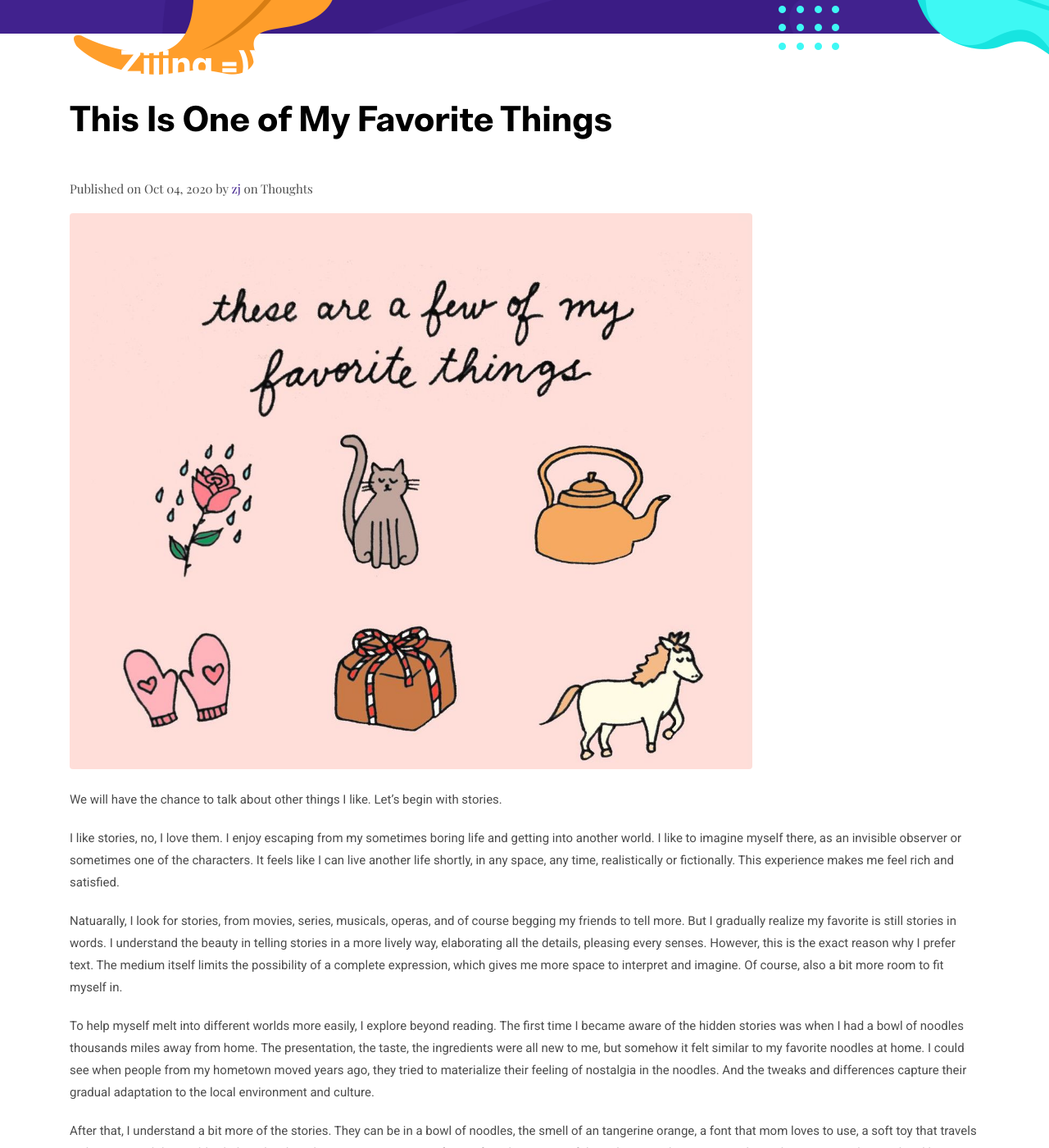
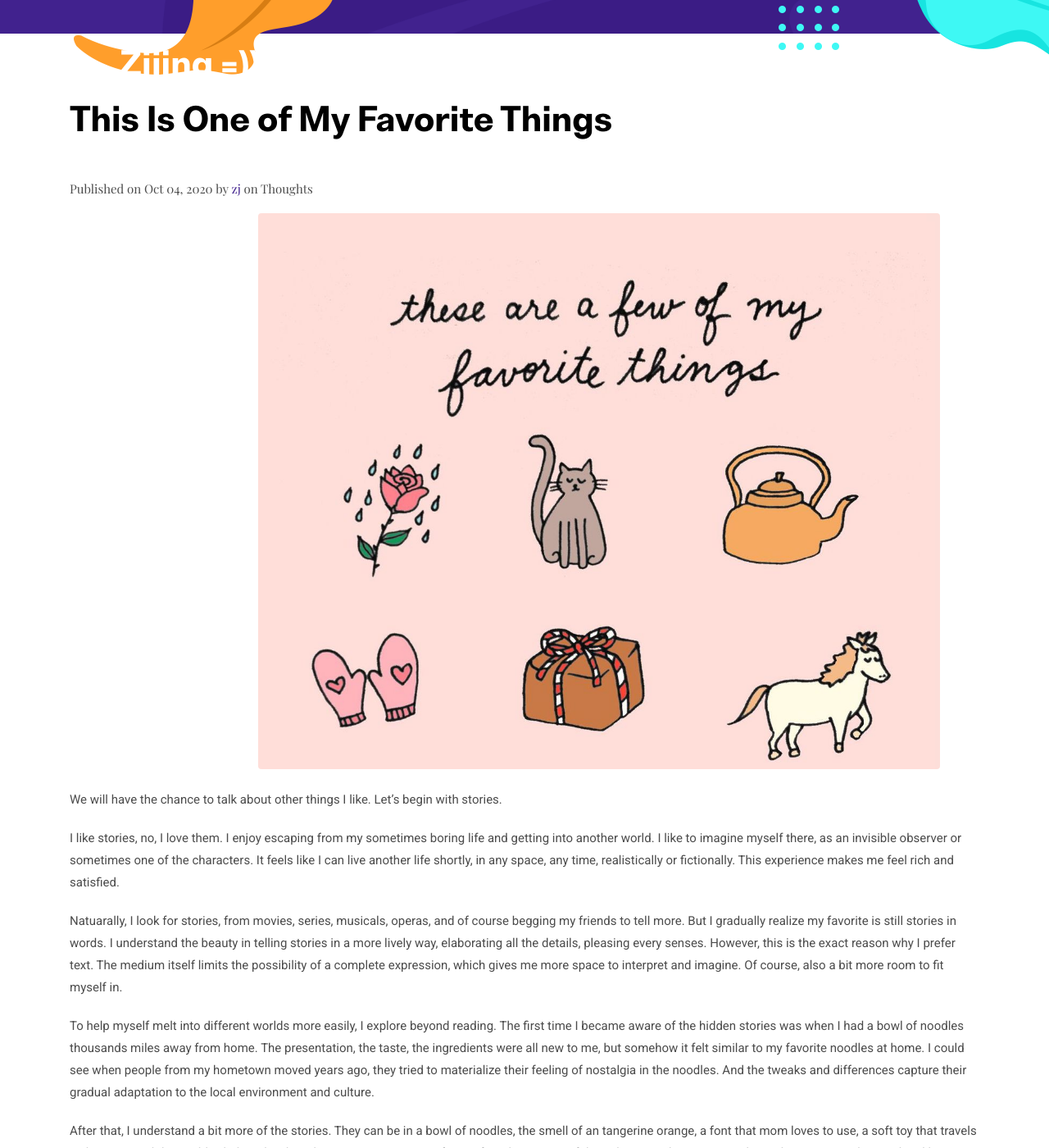
Before and after one commit to zijing-wu/zijing-wu.github.io, a Jekyll site: the page built from _posts/2020-10-04-ThisIsOneOfMyFavoriteThings.markdown, in a window 1280 px wide and 1400 px high, scrolled down 463 px. Shown: the whole window at 82% size. Built offline with Jekyll 4.4.1, drawn with Linux system fonts in a browser that asks for light colours.

Commit message:
Centering the images

```diff
--- a/_posts/2020-10-04-ThisIsOneOfMyFavoriteThings.markdown
+++ b/_posts/2020-10-04-ThisIsOneOfMyFavoriteThings.markdown
@@ -17,7 +17,7 @@
 
 After that, I understand a bit more of the stories. They can be in a bowl of noodles, the smell of an tangerine orange, a font that mom loves to use, a soft toy that travels with me around the world, a habit I developed over time, or a tea pot from a friend. Because of their obscurity, the stories might not be easy to understand and have others feel the same feeling.
 
-<img src="{{ site.baseurl }}/assets/images/blog/post-20201004-2.jpg" class="img-fluid rounded mr-5 mb-4 margin-auto height-auto width-75" alt="{{More favorite things}}">
+<img src="{{ site.baseurl }}/assets/images/blog/post-20201004-2.jpg" class="img-fluid rounded mb-4 margin-auto height-auto width-75" alt="{{More favorite things}}">
 
 I hope more people can enjoy the stories as I do, so I'd like to do two things to bridge this gap: telling stories and providing more context.
 
@@ -29,4 +29,4 @@
 
 Artists create when they are super happy or super sad. I remember hearing this from some podcast. I'm in neither situation, but I'm not an aritst anyways. I can just start typing~
 
-<img src="{{ site.baseurl }}/assets/images/blog/post-20201004-3.jpg" class="img-fluid rounded mr-5 mb-4 margin-auto height-auto width-75" alt="{{Even more favorite things}}">
+<img src="{{ site.baseurl }}/assets/images/blog/post-20201004-3.jpg" class="img-fluid rounded mb-4 margin-auto height-auto width-75" alt="{{Even more favorite things}}">
--- a/assets/scss/templates/_blog.scss
+++ b/assets/scss/templates/_blog.scss
@@ -19,7 +19,6 @@
 
 .content {
   * {
-    display: inline-block;
     margin-bottom: 20px;
   }
 
```
